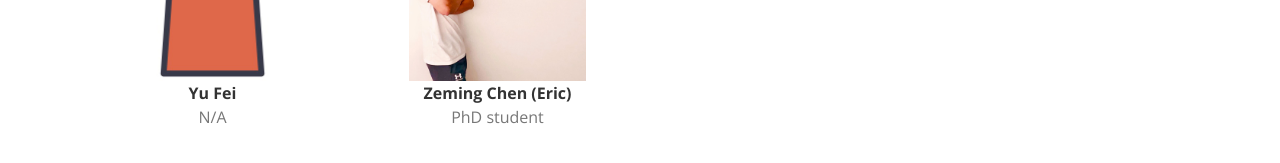
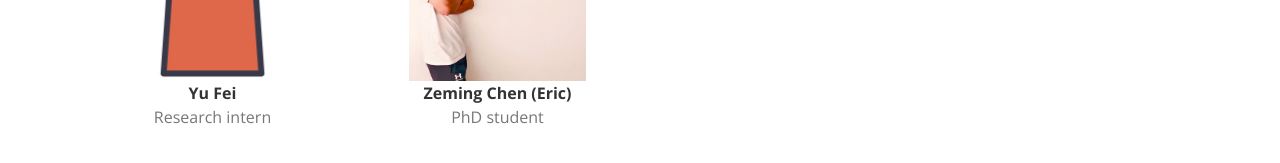
Before and after one commit to epfl-nlp/epfl-nlp.github.io, a Jekyll site: the page built from team.html, in a window 1280 px wide and 900 px high, scrolled down 1096 px. Shown: the part 656-819 px from the top of the window. Built offline with Jekyll 4.4.1, drawn with Linux system fonts in a browser that asks for light colours.

Commit message:
updated team roles

```diff
--- a/_data/team.yml
+++ b/_data/team.yml
@@ -63,7 +63,7 @@
   img: tim_poštuvan.jpg
 
 - name: Yu Fei
-  role: N/A
+  role: Research intern
   img: na.jpg #yu_fei.jpg
 
 - name: Zeming Chen (Eric)
```
